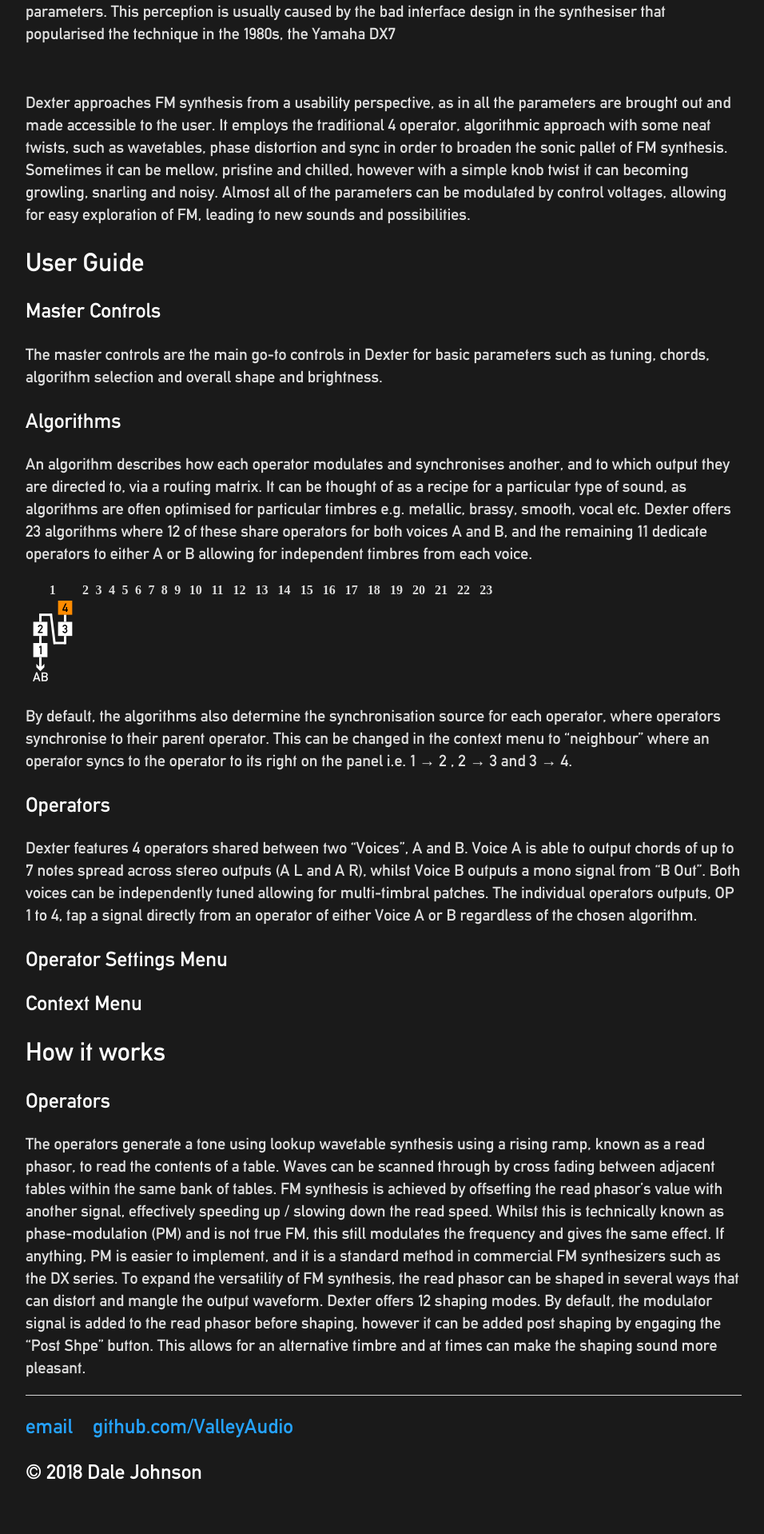
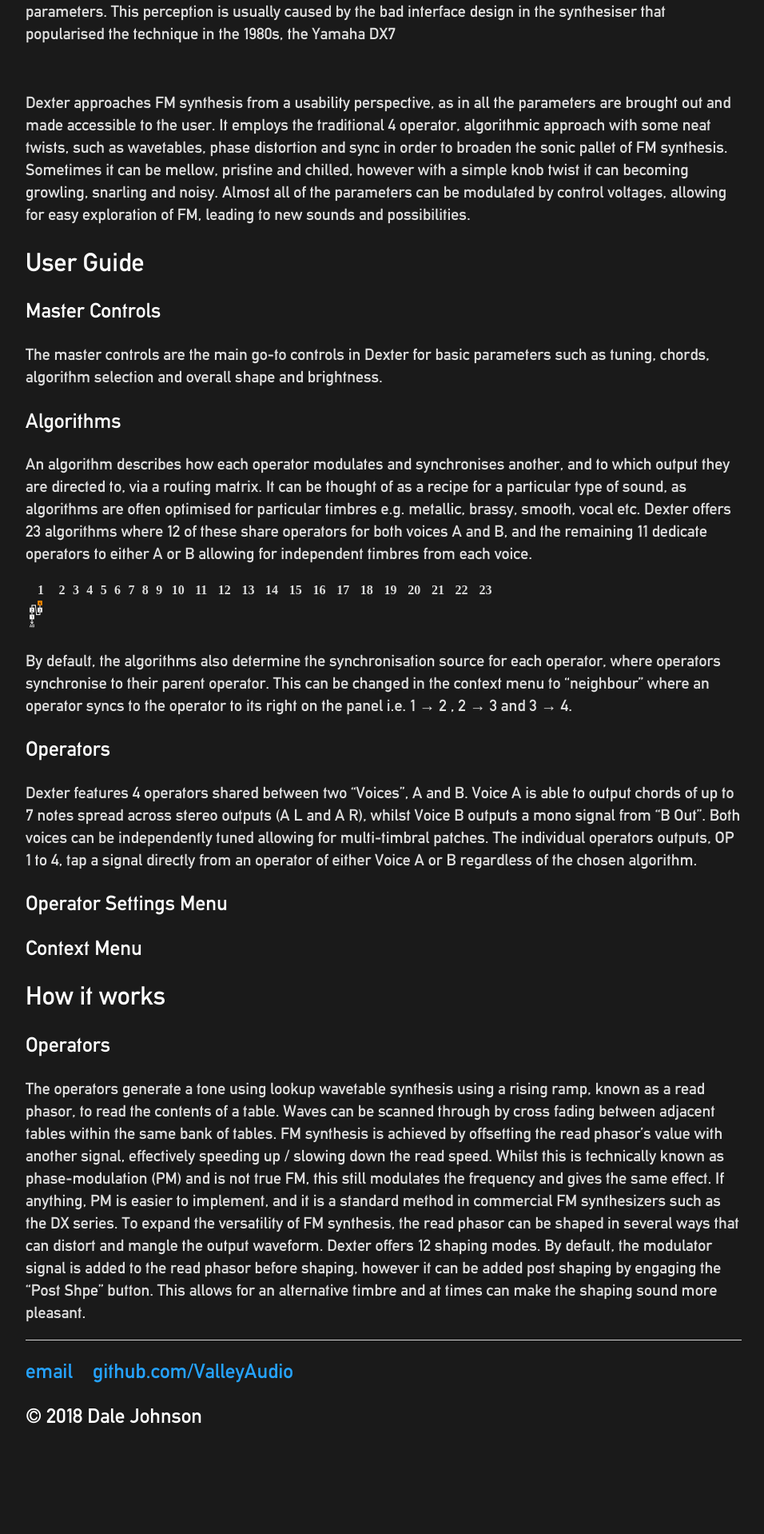
Before and after one commit to ValleyAudio/ValleyAudio.github.io, a Jekyll site: the page built from rack/dexter/dexter.html, in a window 1280 px wide. Shown: the part 1098-3016 px from the top of the page at 80% size, without its empty margins (160-1116 px from the left). Built offline with Jekyll 4.4.1, drawn with Linux system fonts in a browser that asks for light colours; after the commit the page ends 2947 px from its top, so only the background shows below that.

Commit message:
Resized algorithm image

```diff
--- a/rack/dexter/dexter.html
+++ b/rack/dexter/dexter.html
@@ -64,7 +64,7 @@
         </tr>
         <tr>
             <td>
-                <img src="images/algo0.svg" alt="Algorithm 1" style="width:100%">
+                <img src="images/algo0.svg" alt="Algorithm 1" style="width:20px">
             </td>
         </tr>
     </table>
```
